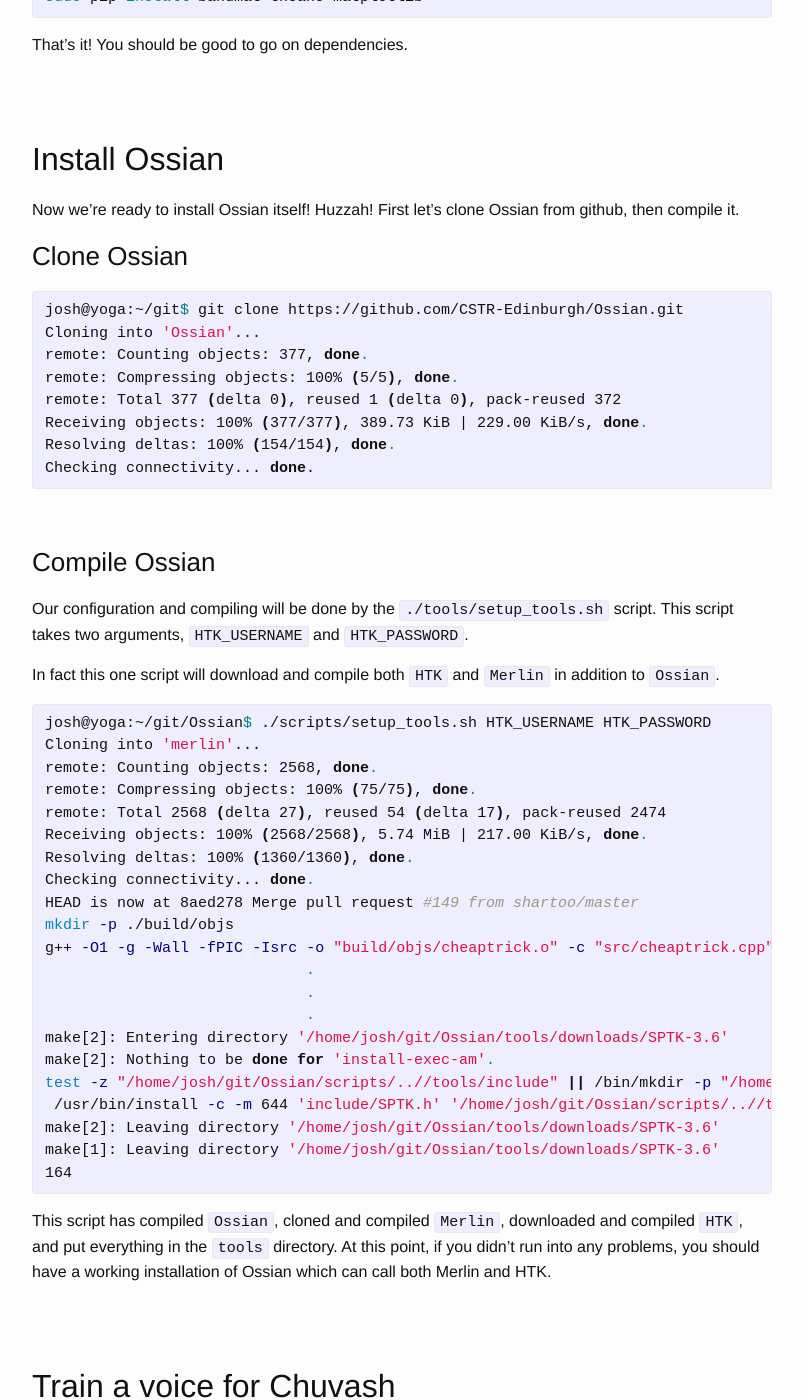
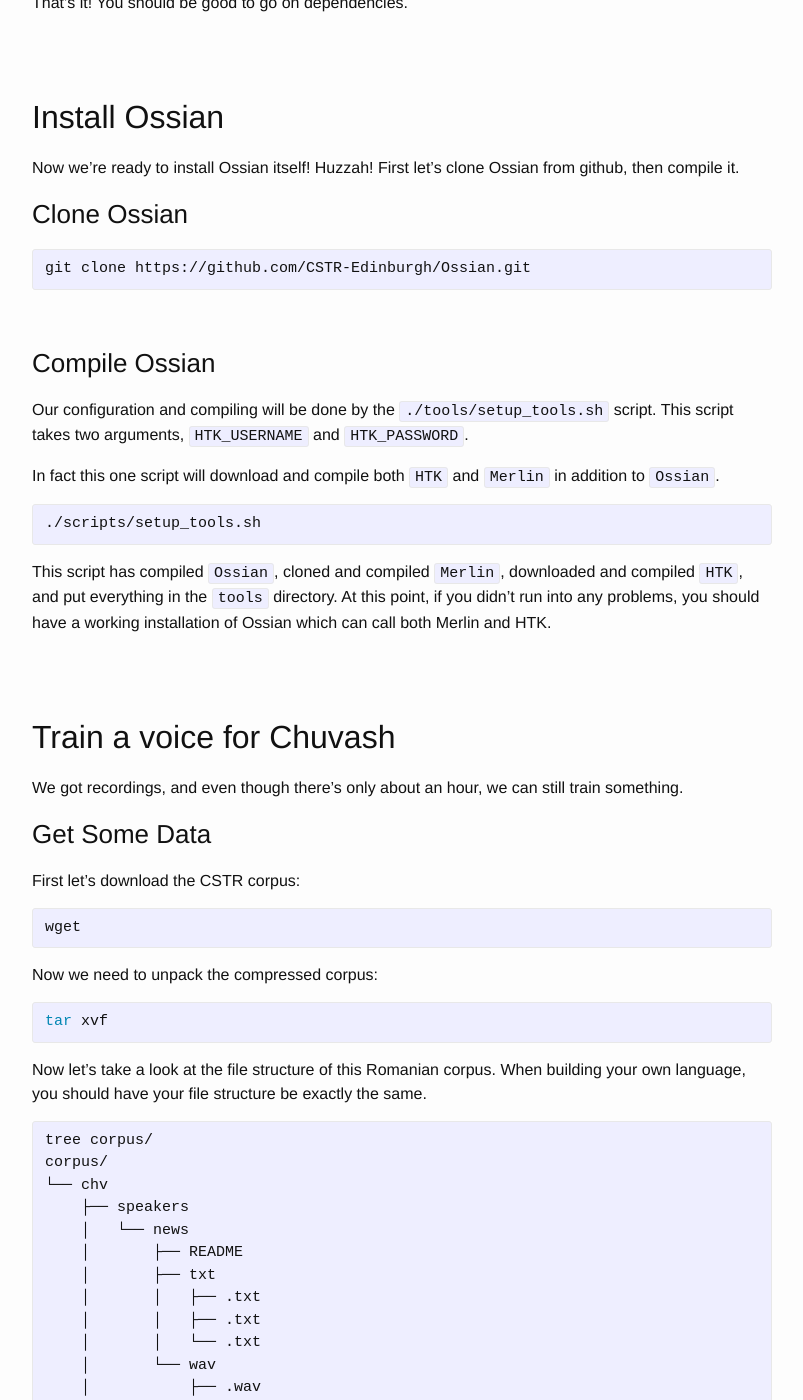
Before and after one commit to JRMeyer/jrmeyer.github.io, a Jekyll site: the page built from _posts/2016-12-09-tts-workshop.markdown, in a window 1280 px wide and 1400 px high, scrolled down 1517 px. Shown: the whole window, without its empty margins (238-1041 px from the left). Built offline with Jekyll 4.4.1, drawn with Linux system fonts in a browser that asks for light colours; comment, search, counter and statistics services are not loaded; some of the changed text lies outside the part shown.

```diff
--- a/_posts/2016-12-09-tts-workshop.markdown
+++ b/_posts/2016-12-09-tts-workshop.markdown
@@ -10,23 +10,22 @@ comments: True
 
 ## Logistics
 
-Place: Вышка // Старая Басманная 24/1 // Room 509
+### Time & Place
 
-Time: 13:00 - 21:00
+Вышка // Старая Басманная 24/1 // Room 509
 
-<br/>
+13:00 - 21:00
 
-## Must Do Before
+### Must Do Before
 
 0. Register: https://goo.gl/forms/6N4uYpkzd2c2Xz7L2
 1. Bring a computer with you (with Linux if possible).
 2. If you only have Windows, you must email < ftyers AT hse TOCHKA ru > by December 7th.
 
-<br/>
 
-## Recommended Do Before
+### Recommended Do Before
 
-1. Install Ossian (with Merlin)
+1. Install our version of Ossian / Merlin / Kaldi
 2. Download Data
 
 
@@ -84,14 +83,7 @@ Now we're ready to install Ossian itself! Huzzah! First let's clone Ossian from
 ### Clone Ossian
 
 {% highlight bash %}
-josh@yoga:~/git$ git clone https://github.com/CSTR-Edinburgh/Ossian.git
-Cloning into 'Ossian'...
-remote: Counting objects: 377, done.
-remote: Compressing objects: 100% (5/5), done.
-remote: Total 377 (delta 0), reused 1 (delta 0), pack-reused 372
-Receiving objects: 100% (377/377), 389.73 KiB | 229.00 KiB/s, done.
-Resolving deltas: 100% (154/154), done.
-Checking connectivity... done.
+git clone https://github.com/CSTR-Edinburgh/Ossian.git
 {% endhighlight %}
 
 
@@ -104,27 +96,7 @@ Our configuration and compiling will be done by the `./tools/setup_tools.sh` scr
 In fact this one script will download and compile both `HTK` and `Merlin` in addition to `Ossian`.
 
 {% highlight bash %}
-josh@yoga:~/git/Ossian$ ./scripts/setup_tools.sh HTK_USERNAME HTK_PASSWORD
-Cloning into 'merlin'...
-remote: Counting objects: 2568, done.
-remote: Compressing objects: 100% (75/75), done.
-remote: Total 2568 (delta 27), reused 54 (delta 17), pack-reused 2474
-Receiving objects: 100% (2568/2568), 5.74 MiB | 217.00 KiB/s, done.
-Resolving deltas: 100% (1360/1360), done.
-Checking connectivity... done.
-HEAD is now at 8aed278 Merge pull request #149 from shartoo/master
-mkdir -p ./build/objs
-g++ -O1 -g -Wall -fPIC -Isrc -o "build/objs/cheaptrick.o" -c "src/cheaptrick.cpp"
-                             .
-                             .
-                             .
-make[2]: Entering directory '/home/josh/git/Ossian/tools/downloads/SPTK-3.6'
-make[2]: Nothing to be done for 'install-exec-am'.
-test -z "/home/josh/git/Ossian/scripts/..//tools/include" || /bin/mkdir -p "/home/josh/git/Ossian/scripts/..//tools/include"
- /usr/bin/install -c -m 644 'include/SPTK.h' '/home/josh/git/Ossian/scripts/..//tools/include/SPTK.h'
-make[2]: Leaving directory '/home/josh/git/Ossian/tools/downloads/SPTK-3.6'
-make[1]: Leaving directory '/home/josh/git/Ossian/tools/downloads/SPTK-3.6'
-164
+./scripts/setup_tools.sh
 {% endhighlight %}
 
 
@@ -147,14 +119,14 @@ We got recordings, and even though there's only about an hour, we can still trai
 First let's download the CSTR corpus:
 
 {% highlight bash %}
-josh@yoga:~/git/Ossian$ wget
+wget
 {% endhighlight %}
 
 
 Now we need to unpack the compressed corpus:
 
 {% highlight bash %}
-josh@yoga:~/git/Ossian$ tar xvf
+tar xvf
 {% endhighlight %}
 
 
@@ -162,7 +134,7 @@ josh@yoga:~/git/Ossian$ tar xvf
 Now let's take a look at the file structure of this Romanian corpus. When building your own language, you should have your file structure be exactly the same.
 
 {% highlight bash %}
-josh@yoga:~/git/Ossian$ tree corpus/
+tree corpus/
 corpus/
 └── chv
     ├── speakers
@@ -218,11 +190,11 @@ We're going to train both an `acoustic` and `duration` model here. Since this is
 Just run the following commands:
 
 {% highlight bash %}
-josh@yoga:~/git/Ossian$ export THEANO_FLAGS=""
+export THEANO_FLAGS=""
 # train duration model
-josh@yoga:~/git/Ossian$ python ./tools/merlin/src/run_merlin.py /home/josh/git/Ossian/train/rm/speakers/rss_toy_demo/naive_01_nn/processors/duration_predictor/config.cfg
+python ./tools/merlin/src/run_merlin.py /home/josh/git/Ossian/train/rm/speakers/rss_toy_demo/naive_01_nn/processors/duration_predictor/config.cfg
 # train acoustic model
-josh@yoga:~/git/Ossian$ python ./tools/merlin/src/run_merlin.py /home/josh/git/Ossian/train/rm/speakers/rss_toy_demo/naive_01_nn/processors/acoustic_predictor/config.cfg
+python ./tools/merlin/src/run_merlin.py /home/josh/git/Ossian/train/rm/speakers/rss_toy_demo/naive_01_nn/processors/acoustic_predictor/config.cfg
 {% endhighlight %}
 
 
@@ -239,9 +211,9 @@ We call the conversion script with:
 
 {% highlight bash %}
 # store duration model
-josh@yoga:~/git/Ossian$ python ./scripts/util/store_merlin_model.py /home/josh/git/Ossian/train/rm/speakers/rss_toy_demo/naive_01_nn/processors/duration_predictor/config.cfg /home/josh/git/Ossian/voices/rm/rss_toy_demo/naive_01_nn/processors/duration_predictor
+python ./scripts/util/store_merlin_model.py /home/josh/git/Ossian/train/rm/speakers/rss_toy_demo/naive_01_nn/processors/duration_predictor/config.cfg /home/josh/git/Ossian/voices/rm/rss_toy_demo/naive_01_nn/processors/duration_predictor
 # store acoustic model
-josh@yoga:~/git/Ossian$ python ./scripts/util/store_merlin_model.py /home/josh/git/Ossian/train/rm/speakers/rss_toy_demo/naive_01_nn/processors/acoustic_predictor/config.cfg /home/josh/git/Ossian/voices/rm/rss_toy_demo/naive_01_nn/processors/acoustic_predictor
+python ./scripts/util/store_merlin_model.py /home/josh/git/Ossian/train/rm/speakers/rss_toy_demo/naive_01_nn/processors/acoustic_predictor/config.cfg /home/josh/git/Ossian/voices/rm/rss_toy_demo/naive_01_nn/processors/acoustic_predictor
 {% endhighlight %}
 
 
@@ -252,10 +224,10 @@ josh@yoga:~/git/Ossian$ python ./scripts/util/store_merlin_model.py /home/josh/g
 Now you've got everything in place to synthesize some speech with Ossian! We can use a sample Romainian sentence (text) provided by CSTR to make a sample as such:
 
 {% highlight bash %}
-josh@yoga:~/git/Ossian$ mkdir ./test/txt/
-josh@yoga:~/git/Ossian$ echo "SOME CHUVASH HERE" > ./test/txt/chuvash_test.txt
-josh@yoga:~/git/Ossian$ mkdir ./test/wav/
-josh@yoga:~/git/Ossian$ python ./scripts/speak.py -l chv -s news -o ./test/wav/chuvash_test.wav naive_01_nn ./test/txt/chuvash_test.txt
+mkdir ./test/txt/
+echo "SOME CHUVASH HERE" > ./test/txt/chuvash_test.txt
+mkdir ./test/wav/
+python ./scripts/speak.py -l chv -s news -o ./test/wav/chuvash_test.wav naive_01_nn ./test/txt/chuvash_test.txt
 {% endhighlight %}
 
 And there you go! You can listen to your beautiul new Romainian speech in the file `./test/wav/romanian_test.wav`.
```
